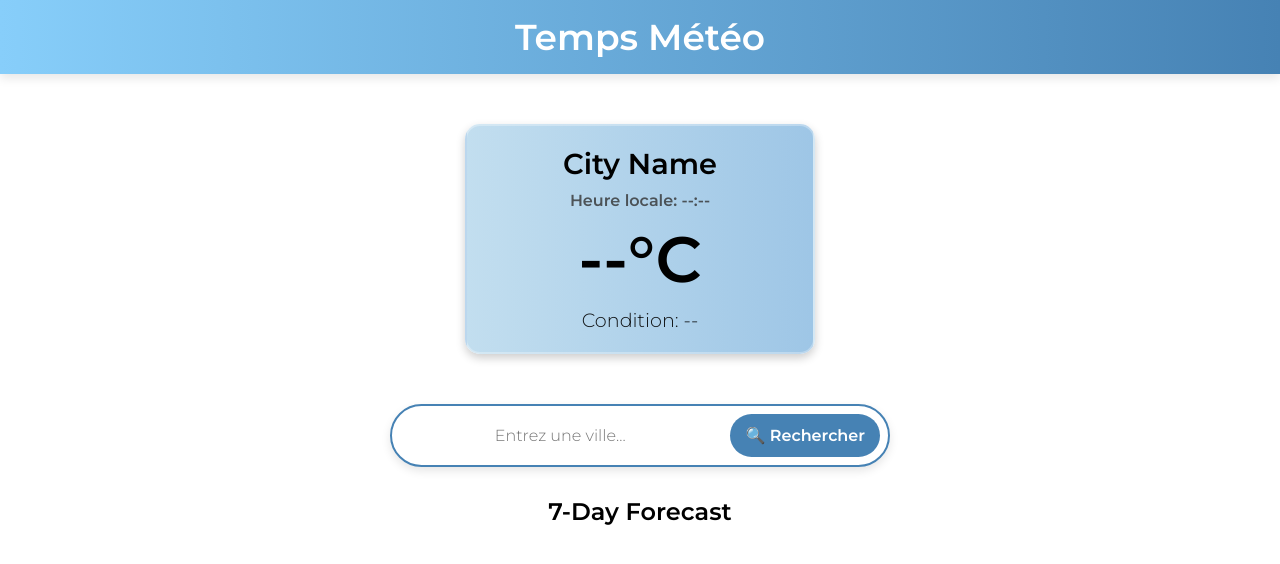
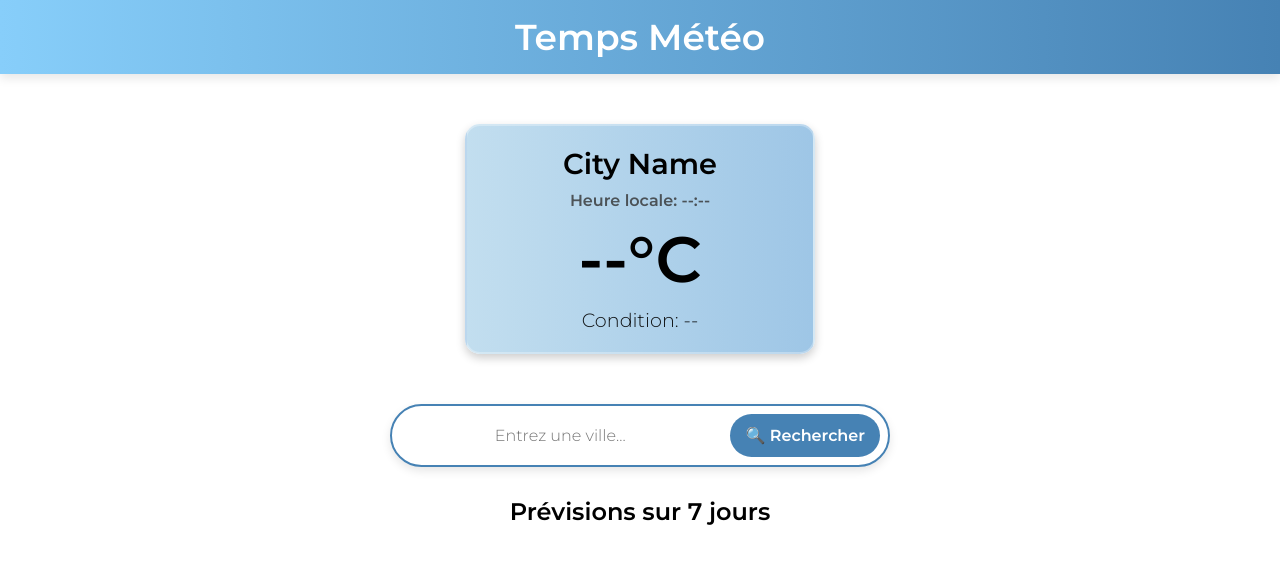
Before and after one commit to ambonte/Tempsmeteo, a plain HTML site: page index.html in a window 1280 px wide. Drawn offline with Linux system fonts and the light colour scheme; no server answers.

Commit message:
all changes

```diff
--- a/index.html
+++ b/index.html
@@ -3,7 +3,7 @@
 <head>
     <meta charset="UTF-8">
     <meta name="viewport" content="width=device-width, initial-scale=1.0">
-    <title>WeatherNow</title>
+    <title>Temps Meteo</title>
     <link rel="stylesheet" href="styles.css">
     <script defer src="script.js"></script>
     <link rel="preconnect" href="https://fonts.googleapis.com">
@@ -37,7 +37,7 @@
 
     <!-- 7-Day Forecast Section -->
     <div class="forecast-container">
-        <h2>7-Day Forecast</h2>
+        <h2>Prévisions sur 7 jours</h2>
         <div id="forecast" class="forecast-grid"></div>
     </div>
 
```
